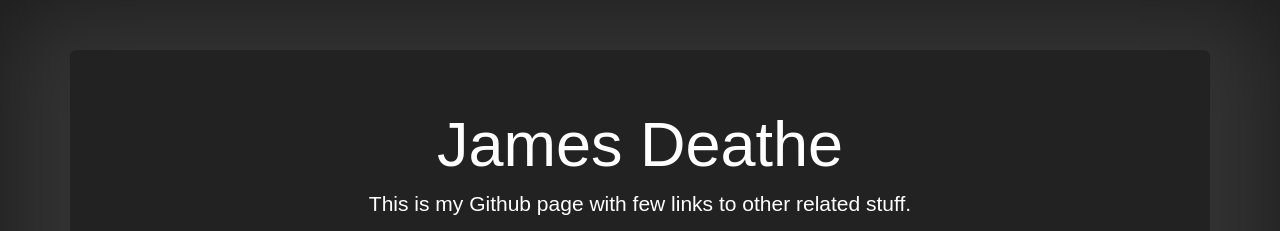
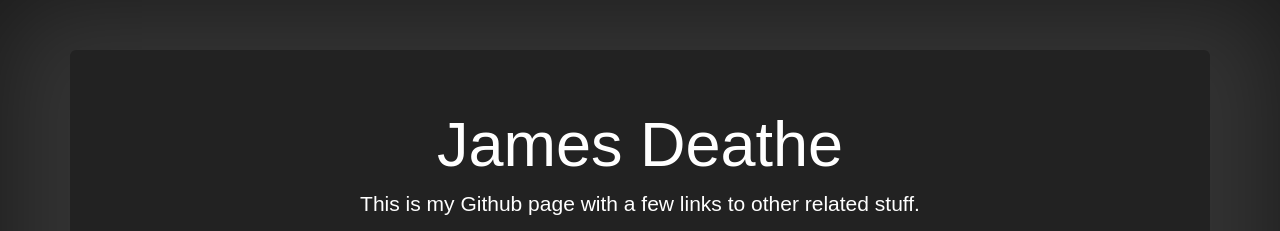
Before and after one commit to jdeathe/jdeathe.github.io, a plain HTML site: page index.html in a window 1280 px wide. Shown: the top 231 px of the page. Drawn offline with nearby package versions, Linux system fonts and the light colour scheme.

Commit message:
Corrects use of english.

```diff
--- a/index.html
+++ b/index.html
@@ -33,7 +33,7 @@
     <div class="container">
       <div class="hello-banner">
         <h1>James Deathe</h1>
-        <p>This is my Github page with few links to other related stuff.</p>
+        <p>This is my Github page with a few links to other related stuff.</p>
         <p class="lead">
           <a href="https://github.com/jdeathe" class="btn btn-lg btn-primary">Github</a>
           <a href="https://hub.docker.com/u/jdeathe" class="btn btn-lg btn-default">Docker Hub</a>
```
